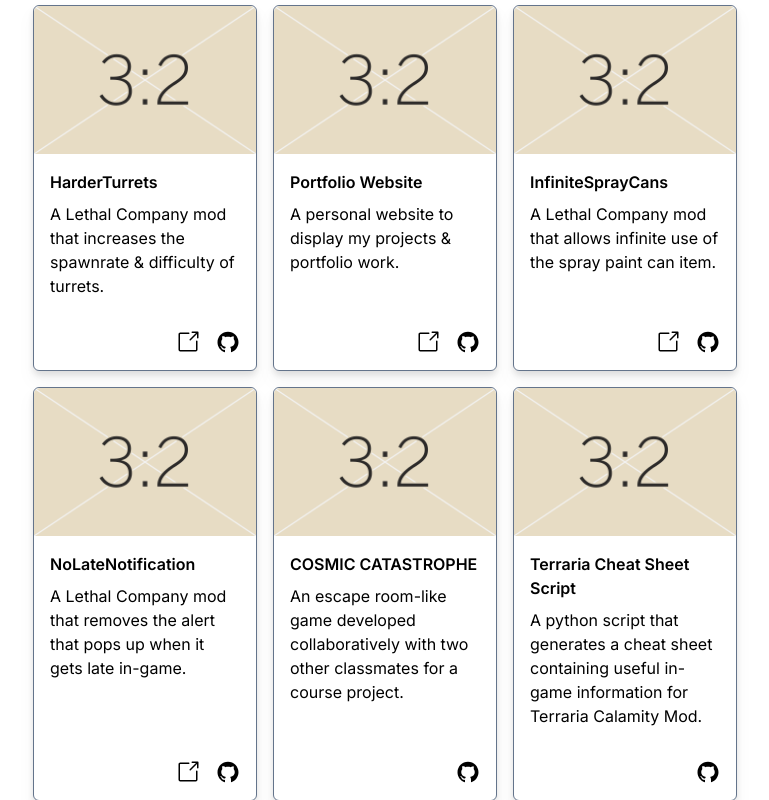
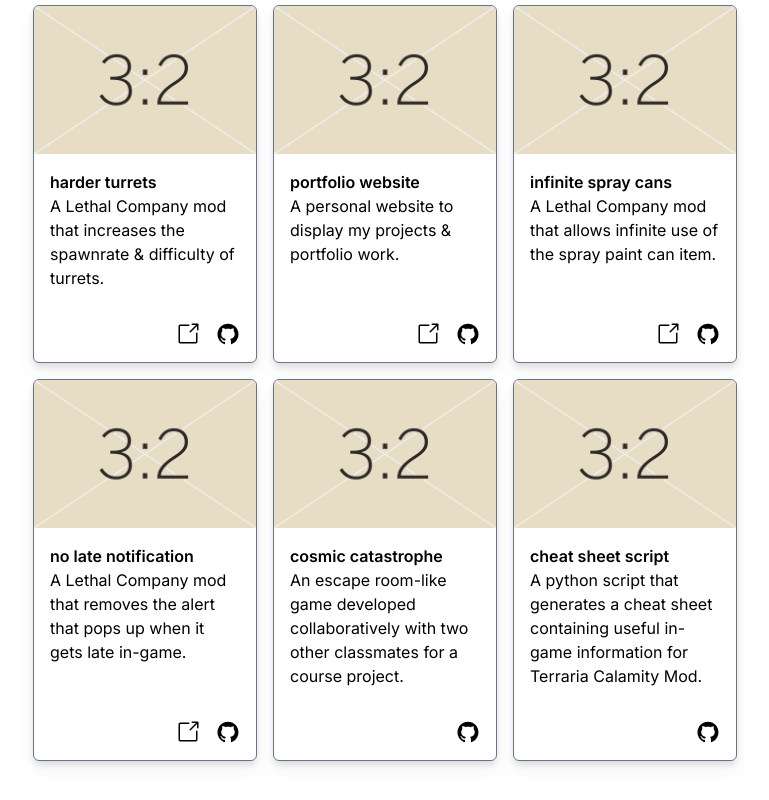
Before and after one commit to twoandtwelve/twoandtwelve.github.io, a React (Vite) app: page / in a window 1280 px wide. Shown: the part 507-1307 px from the top of the page, without its empty margins (255-1024 px from the left). Built offline with nearby package versions, Linux system fonts and the light colour scheme.

Commit message:
editing styling of text in projects

```diff
--- a/src/components/Projects.jsx
+++ b/src/components/Projects.jsx
@@ -14,7 +14,7 @@ export default function Projects() {
                         <img src={test} className='rounded-t-md'/>
                     </div>
                     <div className='p-4 grow'>
-                        <h3 className='mb-2 font-semibold text-l'>HarderTurrets</h3>
+                        <h3 className='font-semibold text-l'>harder turrets</h3>
                         <p>A Lethal Company mod that increases the spawnrate & difficulty of turrets.</p>
                     </div>
                     <div className='p-4 flex justify-end items-center gap-4 text-2xl'>
@@ -27,7 +27,7 @@ export default function Projects() {
                         <img src={test} className='rounded-t-md'/>
                     </div>
                     <div className='p-4 grow'>
-                        <h3 className='mb-2 font-semibold text-l'>Portfolio Website</h3>
+                        <h3 className='font-semibold text-l'>portfolio website</h3>
                         <p>A personal website to display my projects & portfolio work.</p>
                     </div>
                     <div className='p-4 flex justify-end items-center gap-4 text-2xl'>
@@ -40,7 +40,7 @@ export default function Projects() {
                         <img src={test} className='rounded-t-md'/>
                     </div>
                     <div className='p-4 grow'>
-                        <h3 className='mb-2 font-semibold text-l'>InfiniteSprayCans</h3>
+                        <h3 className='font-semibold text-l'>infinite spray cans</h3>
                         <p>A Lethal Company mod that allows infinite use of the spray paint can item.</p>
                     </div>
                     <div className='p-4 flex justify-end items-center gap-4 text-2xl'>
@@ -53,7 +53,7 @@ export default function Projects() {
                         <img src={test} className='rounded-t-md'/>
                     </div>
                     <div className='p-4 grow'>
-                        <h3 className='mb-2 font-semibold text-l'>NoLateNotification</h3>
+                        <h3 className='font-semibold text-l'>no late notification</h3>
                         <p>A Lethal Company mod that removes the alert that pops up when it gets late in-game.</p>
                     </div>
                     <div className='p-4 flex justify-end items-center gap-4 text-2xl'>
@@ -66,7 +66,7 @@ export default function Projects() {
                         <img src={test} className='rounded-t-md'/>
                     </div>
                     <div className='p-4 grow'>
-                        <h3 className='mb-2 font-semibold text-l'>COSMIC CATASTROPHE</h3>
+                        <h3 className='font-semibold text-l'>cosmic catastrophe</h3>
                         <p>An escape room-like game developed collaboratively with two other classmates for
                         a course project.</p>
                     </div>
@@ -79,7 +79,7 @@ export default function Projects() {
                         <img src={test} className='rounded-t-md'/>
                     </div>
                     <div className='p-4 grow'>
-                        <h3 className='mb-2 font-semibold text-l'>Terraria Cheat Sheet Script</h3>
+                        <h3 className='font-semibold text-l'>cheat sheet script</h3>
                         <p>A python script that generates a cheat sheet containing useful
                         in-game information for Terraria Calamity Mod.</p>
                     </div>
```
